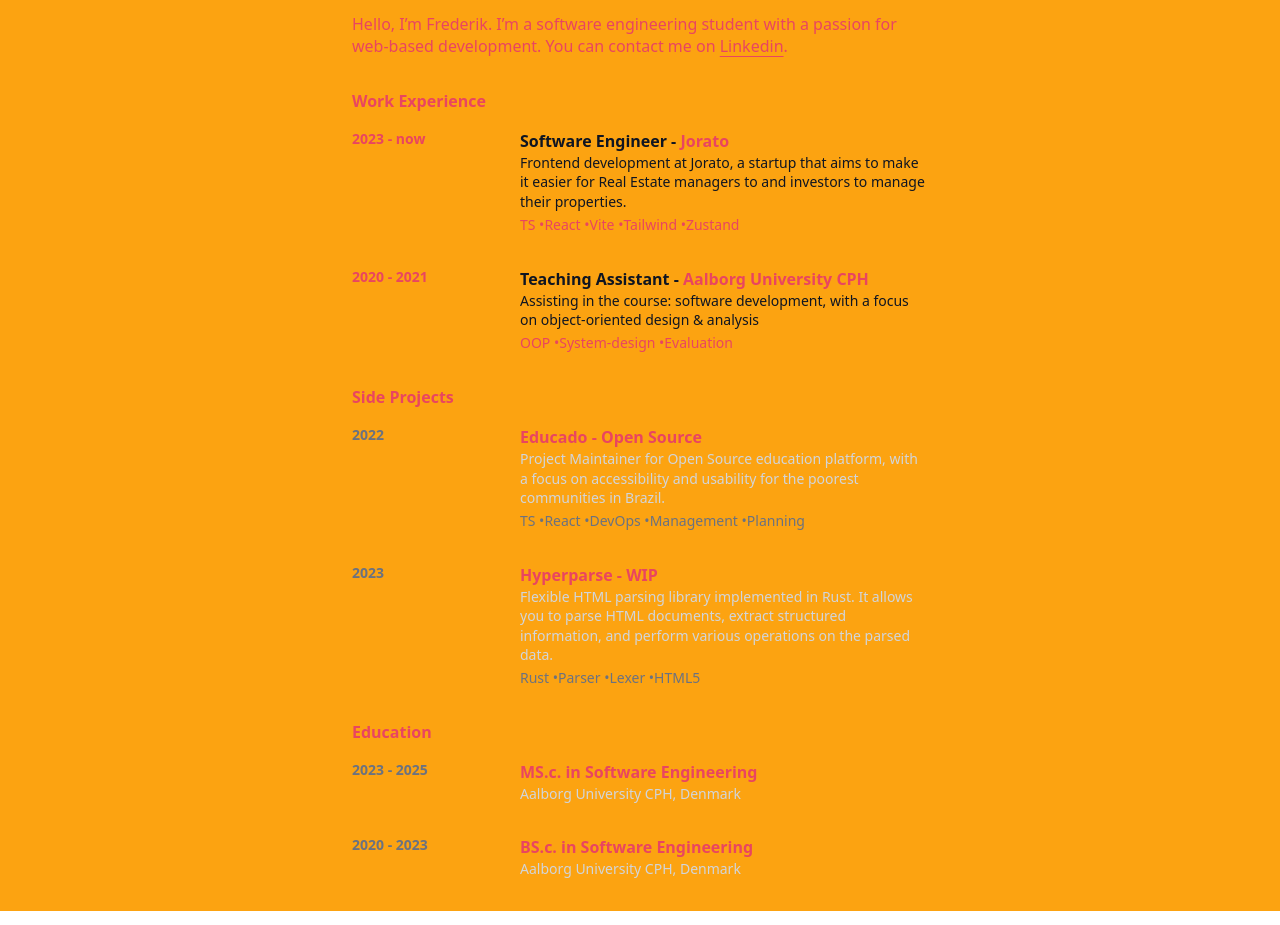
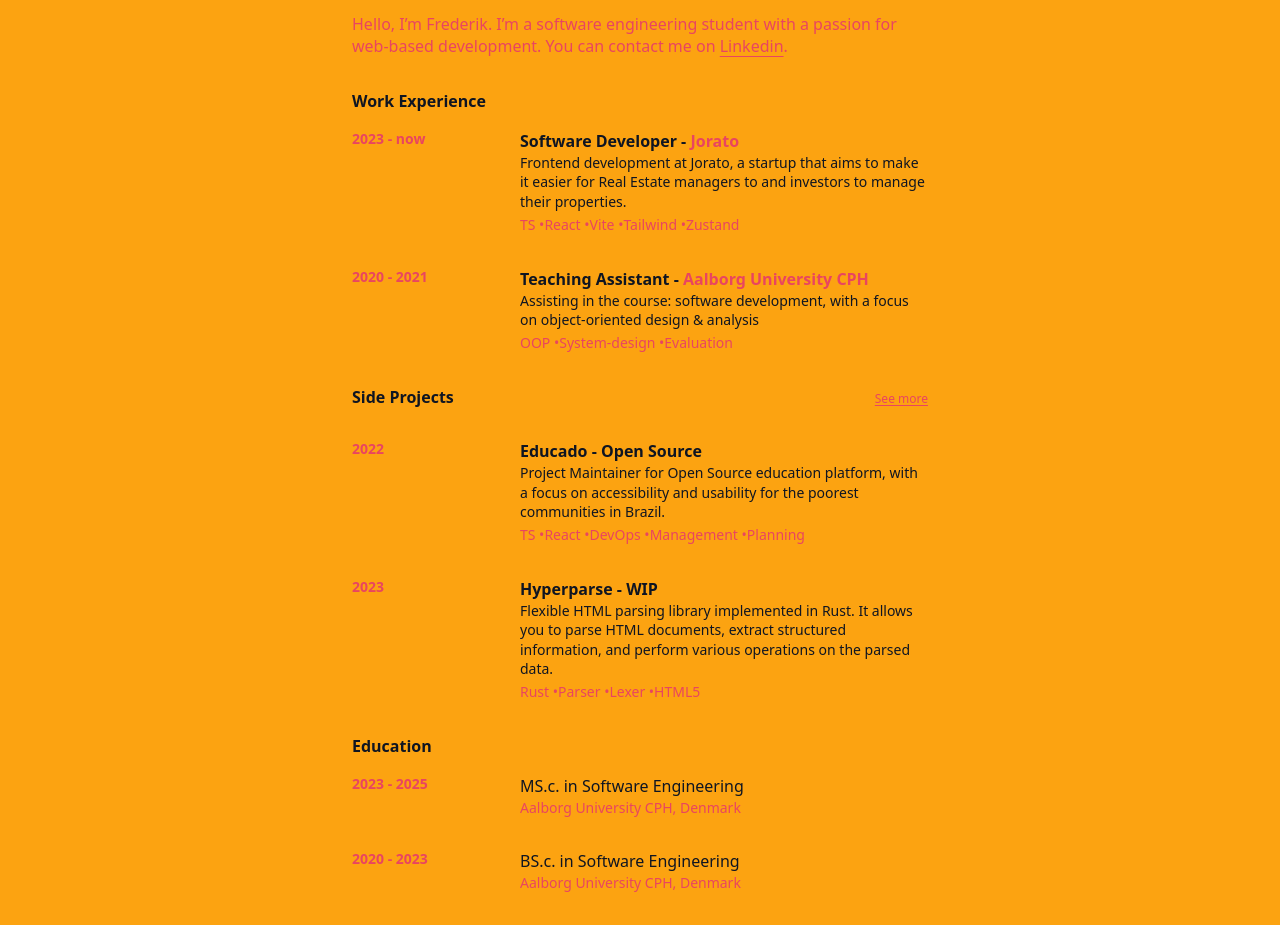
Before and after one commit to bodeby/portfolio, a SvelteKit app: page / in a window 1280 px wide. Shown: the part 223-1148 px from the top of the page. Built offline with nearby package versions, Linux system fonts and the light colour scheme.

Commit message:
feat(dark-mode): minor fixes towards dark mode

```diff
--- a/src/app.html
+++ b/src/app.html
@@ -1,5 +1,5 @@
 <!DOCTYPE html>
-<html lang="en">
+<html lang="en" class="light">
 	<head>
 		<meta charset="utf-8" />
 		<link rel="icon" href="%sveltekit.assets%/sprite.gif" />
--- a/src/lib/components/cards/EduCard.svelte
+++ b/src/lib/components/cards/EduCard.svelte
@@ -3,13 +3,13 @@
 	export let edu: Education;
 </script>
 
-<article class="flex flex-col md:flex-row">
+<article class="flex flex-col md:flex-row text-secondary dark:text-dark-secondary">
 	<div class="md:w-1/4">
-		<h4 class="text-sm font-semibold text-gray-500">{edu.period}</h4>
+		<h4 class="text-sm font-semibold">{edu.period}</h4>
 	</div>
 	<div class="md:w-3/4 md:mb-0 md:ml-8">
-		<h3 class="text-md font-semibold">{edu.title}</h3>
-		<p class="text-sm font-normal text-gray-300 leading-snug subpixel-antialiased">
+		<h3 class="text-md text-primary dark:text-dark-primary">{edu.title}</h3>
+		<p class="text-sm font-normal leading-snug subpixel-antialiased">
 			{edu.school}
 		</p>
 	</div>
--- a/src/lib/components/cards/ExpCard.svelte
+++ b/src/lib/components/cards/ExpCard.svelte
@@ -11,7 +11,7 @@
 		<h4 class="text-sm font-semibold text-secondary dark:text-dark-secondary">{exp.period}</h4>
 	</div>
 	<div class="md:w-3/4 md:mb-0 md:ml-8">
-		<h3 class="text-md font-semibold">
+		<h3 class="text-md font-semibold hover:underline underline-offset-2">
 			{exp.title} -
 			<a href={exp.link} class="text-pop" target="_blank" referrerpolicy="no-referrer"
 				>{exp.company}</a
--- a/src/lib/components/cards/ProCard.svelte
+++ b/src/lib/components/cards/ProCard.svelte
@@ -7,14 +7,14 @@
 
 <article class="flex flex-col md:flex-row">
 	<div class="md:w-1/4">
-		<h4 class="text-sm font-semibold text-gray-500">{exp.period}</h4>
+		<h4 class="text-sm font-semibold text-secondary dark:text-dark-secondary">{exp.period}</h4>
 	</div>
-	<div class="md:w-3/4 md:mb-0 md:ml-8">
-		<h3 class="text-md font-semibold">{exp.title} - {exp.company}</h3>
-		<p class="text-sm font-normal text-gray-300 leading-snug subpixel-antialiased">
+	<div class="md:w-3/4 md:mb-0 md:ml-8 text-primary dark:text-dark-primary">
+		<h3 class="text-md font-semibold ">{exp.title} - {exp.company}</h3>
+		<p class="text-sm font-normal leading-snug subpixel-antialiased">
 			{exp.description}
 		</p>
-		<p class="text-sm font-normal text-gray-500 mt-1">
+		<p class="text-sm font-normal mt-1 text-secondary dark:text-dark-secondary">
 			{#each exp.technologies as tech}
                 {#if tech === exp.technologies[length]}
                     {tech}
--- a/src/lib/data/experience.json
+++ b/src/lib/data/experience.json
@@ -1,6 +1,6 @@
 [
 	{
-		"title": "Software Engineer",
+		"title": "Software Developer",
 		"company": "Jorato",
 		"link": "https://jorato.com/",
 		"period": "2023 - now",
--- a/src/routes/+page.svelte
+++ b/src/routes/+page.svelte
@@ -1,5 +1,6 @@
 <script lang="ts">
 	import { Octokit } from '@octokit/core';
+
 	// Data
 	import experiences from '$lib/data/experience.json';
 	import education from '$lib/data/education.json';
@@ -45,10 +46,12 @@
 <!-- About Section-->
 <section>
 	<h2 class="text-xl font-semibold mb-2 text-primary dark:text-dark-primary">About</h2>
-	<p class="
+	<p
+		class="
 	text-md font-normal
 	leading-snug subpixel-antialiased
-	">
+	"
+	>
 		Hello, I’m Frederik. I’m a software engineering student with a passion for web-based
 		development. You can contact me on <a
 			class="underline underline-offset-4"
@@ -59,7 +62,7 @@
 
 <!-- Work Section-->
 <section class="flex flex-col space-y-8">
-	<h2 class="text-md font-semibold -mb-4">Work Experience</h2>
+	<h2 class="text-md font-semibold -mb-4 text-primary dark:text-dark-primary">Work Experience</h2>
 	{#each experiences as exp}
 		<ExpCard {exp} />
 	{/each}
@@ -67,7 +70,11 @@
 
 <!-- Side Projects -->
 <section class="flex flex-col space-y-8">
-	<h2 class="text-md font-semibold -mb-4">Side Projects</h2>
+	<div class="flex justify-between items-baseline">
+		<h2 class="text-md font-semibold -mb-4 text-primary dark:text-dark-primary">Side Projects</h2>
+		<a class="text-xs underline underline-offset-2" href="/projects">See more</a>
+	</div>
+
 	{#each projects as exp}
 		<ProCard {exp} />
 	{/each}
@@ -75,7 +82,7 @@
 
 <!-- Education Section-->
 <section class="flex flex-col space-y-8">
-	<h2 class="text-md font-semibold -mb-4">Education</h2>
+	<h2 class="text-md font-semibold -mb-4 text-primary dark:text-dark-primary">Education</h2>
 	{#each education as edu}
 		<EduCard {edu} />
 	{/each}
```
